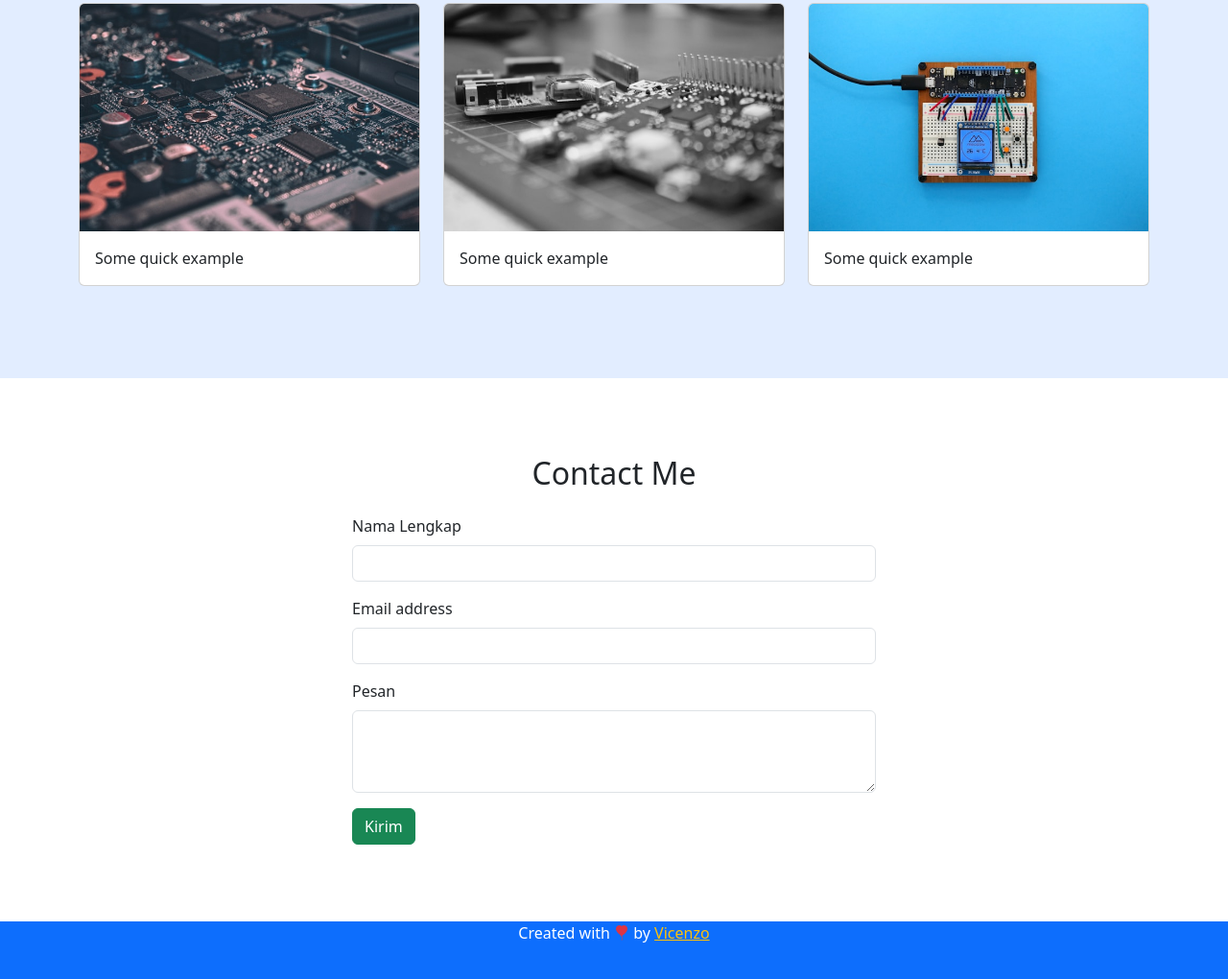
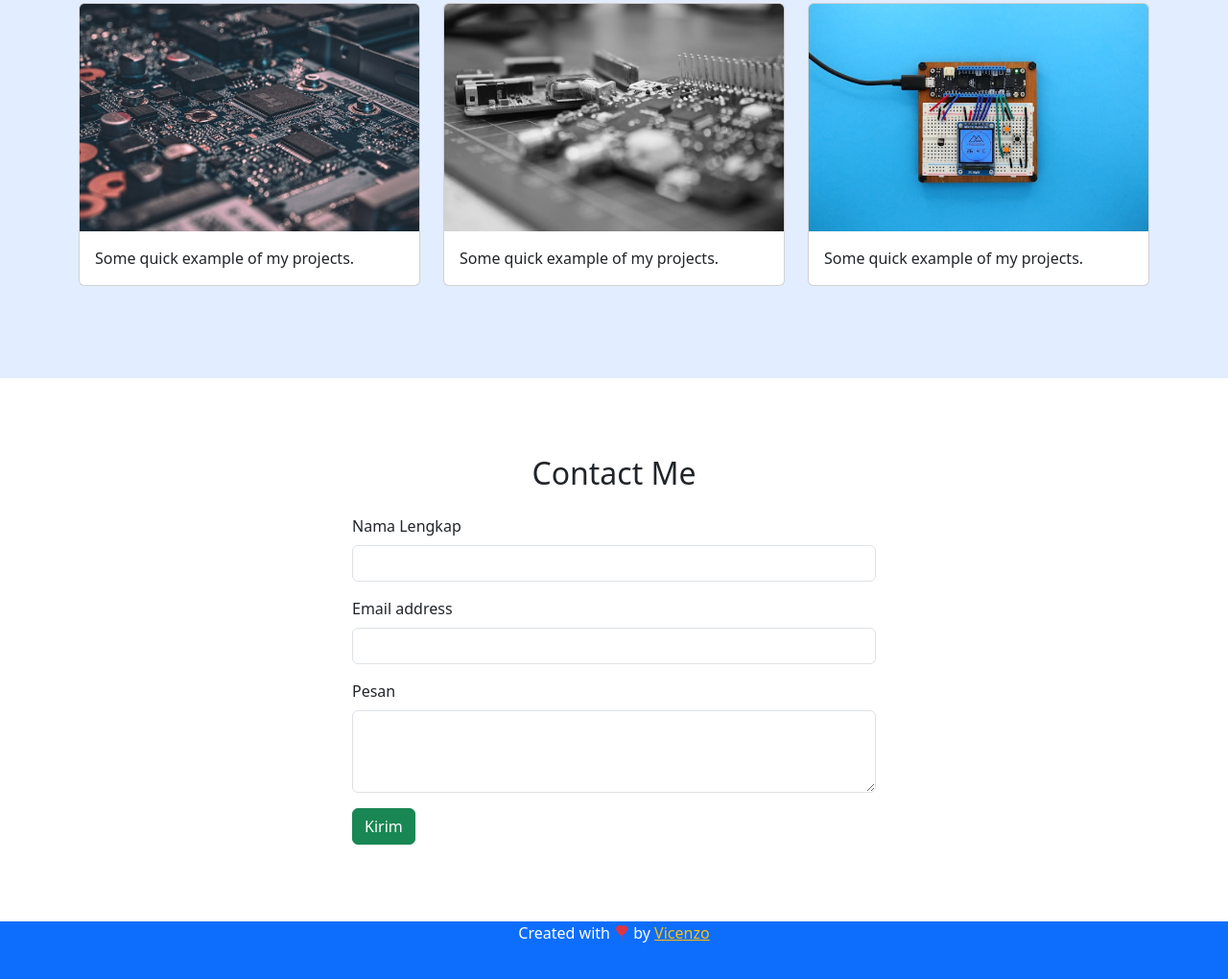
Before and after one commit to vicenzomoy/tugas-pert15, a plain HTML site: page index.html in a window 1280 px wide. Shown: the part 1089-2109 px from the top of the page at 96% size. Drawn offline with nearby package versions, Linux system fonts and the light colour scheme.

```diff
--- a/index.html
+++ b/index.html
@@ -25,7 +25,7 @@
                         <a href="#about" class="nav-link">About</a>
                     </li>
                     <li class="nav-item">
-                        <a href="#services" class="nav-link">Projects</a>
+                        <a href="#projects" class="nav-link">Projects</a>
                     </li>
                     <li class="nav-item">
                         <a href="#contact" class="nav-link">Contact</a>
@@ -77,7 +77,7 @@
                     <div class="card">
                         <img src="image/project1.jpg" alt="gambar pertama" class="card-img-top">
                         <div class="card-body">
-                            <p class="card-text">Some quick example</p>
+                            <p class="card-text">Some quick example of my projects.</p>
                         </div>
                     </div>
                 </div>
@@ -85,7 +85,7 @@
                     <div class="card">
                         <img src="image/project2.jpg" alt="gambar kedua" class="card-img-top">
                         <div class="card-body">
-                            <p class="card-text">Some quick example</p>
+                            <p class="card-text">Some quick example of my projects.</p>
                         </div>
                     </div>
                 </div>
@@ -93,7 +93,7 @@
                     <div class="card">
                         <img src="image/project3.jpg" alt="gambar ketiga" class="card-img-top">
                         <div class="card-body">
-                            <p class="card-text">Some quick example</p>
+                            <p class="card-text">Some quick example of my projects.</p>
                         </div>
                     </div>
                 </div>
@@ -139,4 +139,5 @@
     </footer>
     <script src="https://cdn.jsdelivr.net/npm/bootstrap@5.3.8/dist/js/bootstrap.bundle.min.js" integrity="sha384-FKyoEForCGlyvwx9Hj09JcYn3nv7wiPVlz7YYwJrWVcXK/BmnVDxM+D2scQbITxI" crossorigin="anonymous"></script>
 </body>
+
 </html>
```
